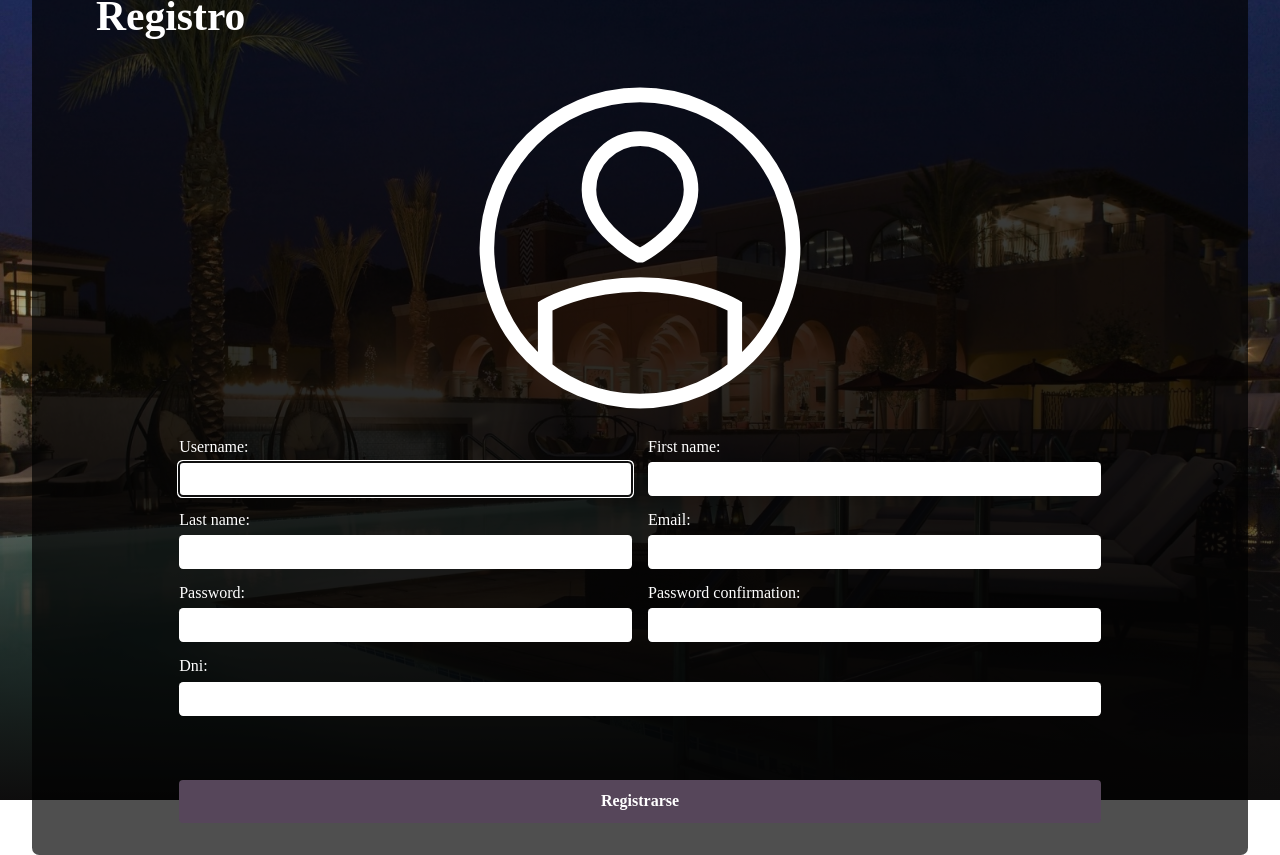
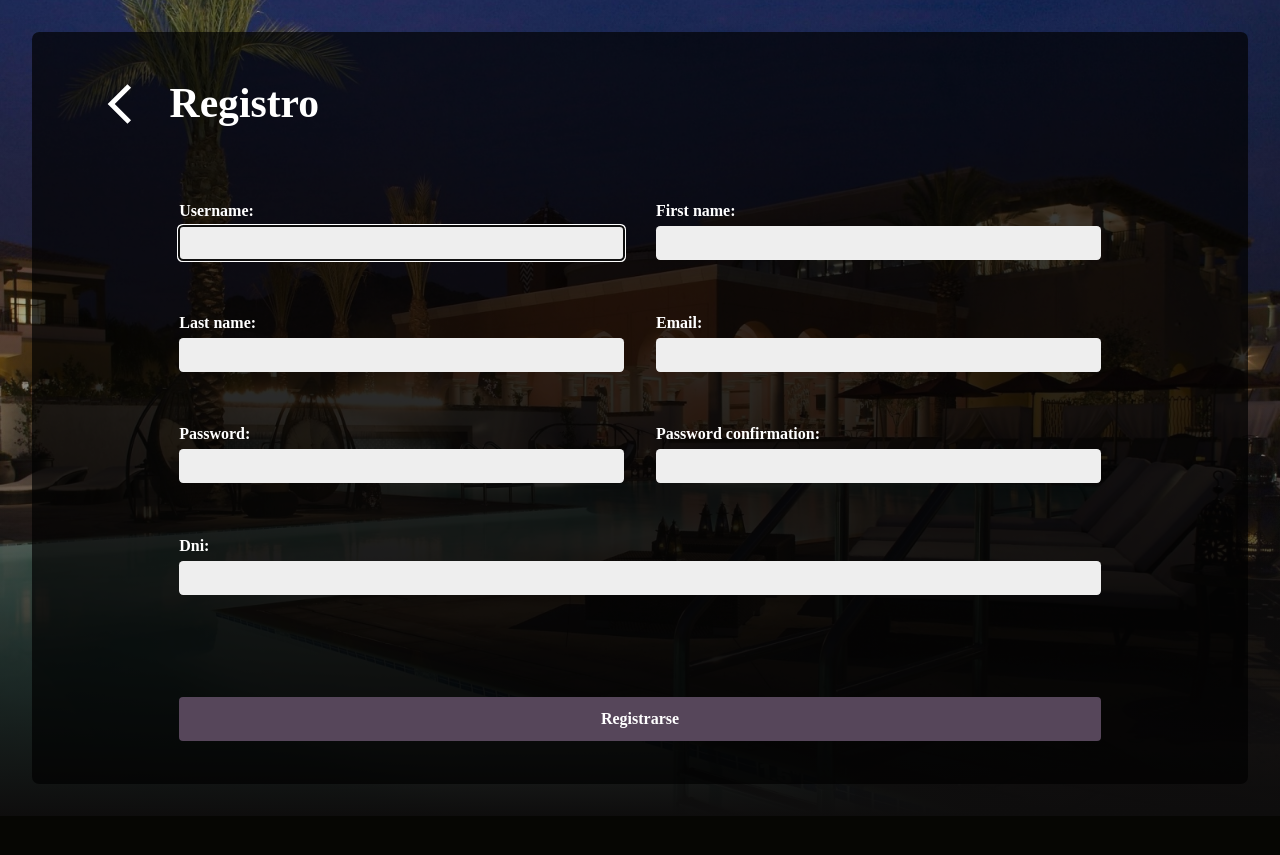
Before and after one commit to MaximilianoMO95/COCAREEF, a Django app: page /signin/ in a window 1280 px wide. After the commit the page ends 807 px from the top, so only its background shows below. Run offline with Django 5.2, Linux system fonts and the light colour scheme.

Commit message:
agregar estilos generales y actualizar vista de registro

```diff
--- a/static/css/styles.css
+++ b/static/css/styles.css
@@ -26,6 +26,7 @@ body {
     box-sizing: border-box;
     border: 0;
     margin: 0;
+    padding: 0;
 
     font-optical-sizing: auto;
 
@@ -66,6 +67,7 @@ main {
 
 input {
     padding: 0.5em 1em;
+    background-color: #EEE;
 }
 
 :is(input, button, textarea):not(:focus, :focus-within, :focus-visible) {
@@ -84,17 +86,29 @@ span:has(svg) {
 .fmt-lower { text-transform: lowercase; }
 .fmt-capitalize { text-transform: capitalize; }
 .d-flex { display: flex; }
-.d-flex.col { flex-direction: column; }
-.d-flex.row { flex-direction: row; }
-.d-flex.align-items-center { align-items: center; }
-.d-flex.justify-content-center { justify-content: center; }
-.d-flex.g-0 { gap: 0; }
-.d-flex.g-1 { gap: 1em; }
-.d-flex.g-2 { gap: 2em; }
-.d-flex.g-3 { gap: 3em; }
-.d-flex.g-4 { gap: 4em; }
-.d-flex.g-5 { gap: 5em; }
-.d-flex.flex-wrap { flex-wrap: wrap; }
+.col { flex-direction: column; }
+.row { flex-direction: row; }
+.align-items-center { align-items: center; }
+.justify-content-center { justify-content: center; }
+.g-0 { gap: 0; }
+.g-1 { gap: 1em; }
+.g-2 { gap: 2em; }
+.g-3 { gap: 3em; }
+.g-4 { gap: 4em; }
+.g-5 { gap: 5em; }
+.gy-0 { gap: 0 auto; }
+.gy-1 { gap: 1em auto; }
+.gy-2 { gap: 2em auto; }
+.gy-3 { gap: 3em auto; }
+.gy-4 { gap: 4em auto; }
+.gy-5 { gap: 5em auto; }
+.gx-0 { gap: auto 0; }
+.gx-1 { gap: auto 1em; }
+.gx-2 { gap: auto 2em; }
+.gx-3 { gap: auto 3em; }
+.gx-4 { gap: auto 4em; }
+.gx-5 { gap: auto 5em; }
+.flex-wrap { flex-wrap: wrap; }
 .d-flex.flex-nowrap { flex-wrap: nowrap; }
 .m-0 { margin: 0; }
 .m-1 { margin: 1em; }
@@ -177,9 +191,11 @@ span:has(svg) {
     align-items: center;
     padding: 2em;
     gap: 1em;
+    margin: 2em;
 
-    width: 95vw;
-    min-height: 95vh;
+    min-width: 80vw;
+    max-width: 95vw;
+    min-height: 90vh;
 }
 
 .background-bg {
@@ -190,14 +206,15 @@ span:has(svg) {
 
     background-image: linear-gradient(rgba(0, 0, 0, 0.0), rgb(14, 13, 13)), url('/static/img/background-img.jpg');
     background-size: cover;
+    background-repeat: no-repeat;
     background-position: center;
-    color: var(--text-color-primary);
+    background-attachment: fixed;
+    color: var(--glass-text-color);
 
     min-height: 100vh;
     width: 100vw;
 }
 
-/* Estilo para cada grupo de etiqueta de entrada */
 .input-group {
     display: flex;
     flex-direction: column;
@@ -217,6 +234,7 @@ span:has(svg) {
 
     h1 {
         font-size: 2.6em;
+        text-transform: capitalize;
     }
 
     .icon {
--- a/templates/users/signin.html
+++ b/templates/users/signin.html
@@ -2,24 +2,45 @@
 
 {% block title %}Hotel Reef - Registro{% endblock title %}
 
+{% block content %}
+<main class="background-bg">
+    <div class="glass-container">
+        {% include 'navbar.html' with title='Registro' backurl='/login' %}
+
+        <form class="mt-2" method="post">
+            {% csrf_token %}
+            {% for field in form %}
+                <div class="form-field">
+                    {{ field.label_tag }}
+                    {{ field }}
+                    {% if field.errors %}
+                        <small class="error">{{ field.errors|striptags  }}</small>
+                    {% endif %}
+                </div>
+            {% endfor %}
+
+            <button type="submit" class="btn-primary">Registrarse</button>
+        </form>
+    </div>
+</main>
+{% endblock content %}
+
 {% block head %}
 <style>
-    main {
-        display: flex;
-        align-items: center;
-        justify-content: center;
-        width: 100vw;
-        height: 100vh;
-    }
-
     form {
         display: flex;
         flex-direction: row;
         flex-wrap: wrap;
-        align-items: start;
-        gap: 1em;
+        align-items: center;
+        justify-content: center;
+        gap: 2em;
 
         width: 80%;
+        min-height: 70vh;
+
+        & label {
+            font-weight: bold;
+        }
 
         & input {
             width: 100%;
@@ -38,38 +59,5 @@
         flex-direction: column;
         gap: 0.45em;
     }
-
-    .register-icon {
-        width: 350px;
-        height: 350px;
-    }
-
 </style>
 {% endblock head %}
-
-{% block content %}
-<main class="background-bg">
-    <div class="glass-container">
-        {% include 'navbar.html' with title='Registro' %}
-
-        <span aria-hidden="true">
-            <svg xmlns="http://www.w3.org/2000/svg" class="register-icon" width="1em" height="1em" viewBox="0 0 24 24"><path fill="none" stroke="currentColor" d="M18.5 20.247V16S16 14.5 12 14.5S5.5 16 5.5 16v4.247M1.5 12C1.5 6.201 6.201 1.5 12 1.5S22.5 6.201 22.5 12S17.799 22.5 12 22.5S1.5 17.799 1.5 12Zm10.426.5S8.5 10.68 8.5 8c0-1.933 1.569-3.5 3.504-3.5A3.495 3.495 0 0 1 15.5 8c0 2.68-3.426 4.5-3.426 4.5z"/></svg>
-        </span>
-
-        <form class="row gy-4 p-5" method="post">
-            {% csrf_token %}
-            {% for field in form %}
-                <div class="form-field">
-                    {{ field.label_tag }}
-                    {{ field }}
-                    {% if field.errors %}
-                        <small class="error">{{ field.errors|striptags  }}</small>
-                    {% endif %}
-                </div>
-            {% endfor %}
-
-            <button type="submit" class="btn-primary">Registrarse</button>
-        </form>
-    </div>
-</main>
-{% endblock content %}
```
